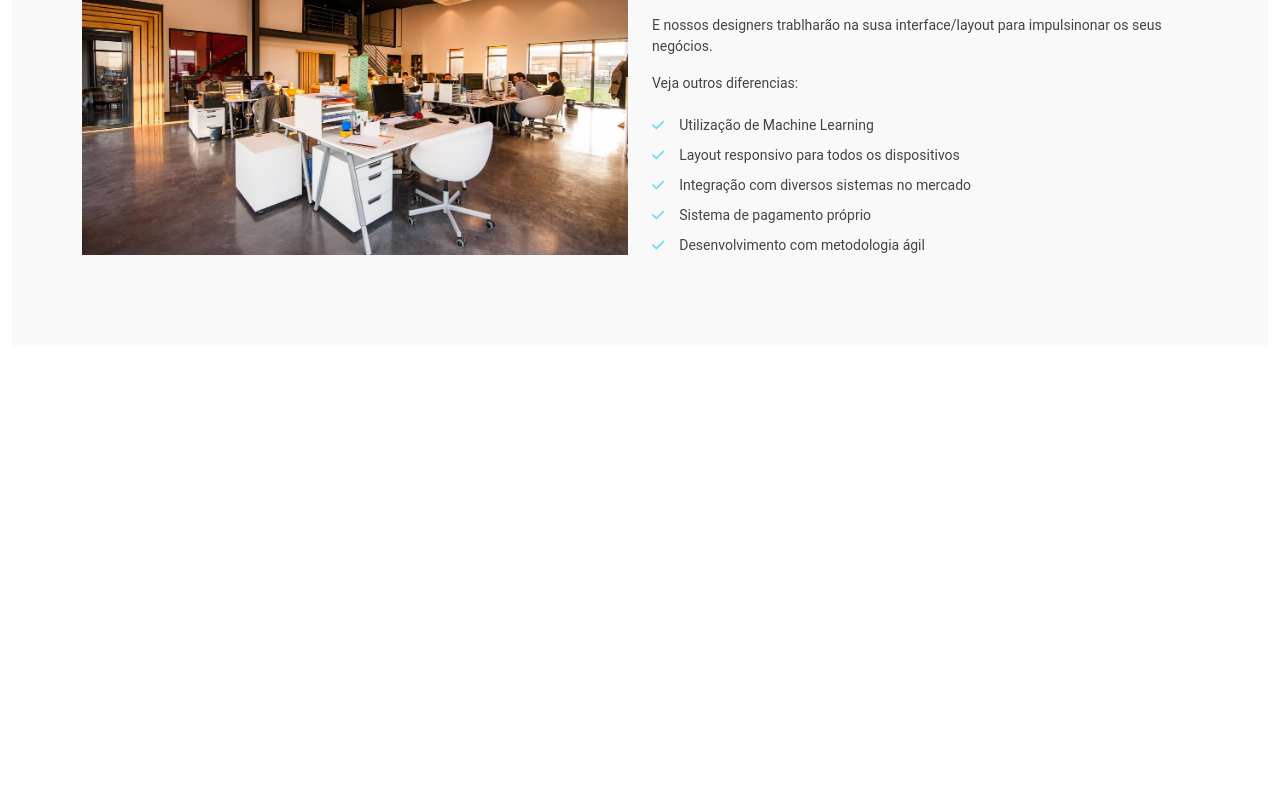
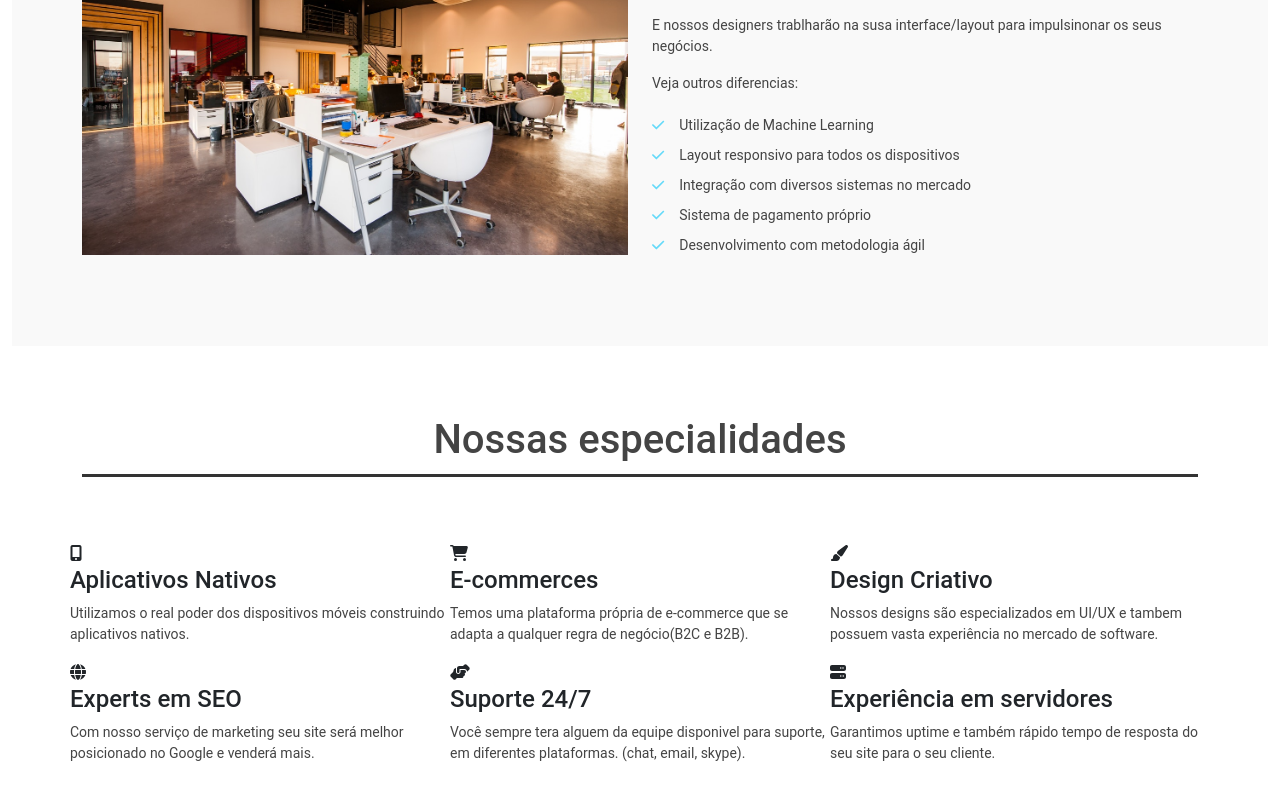
Before and after one commit to JhonatasAnicezio/Development-Agency, a React (Create React App) app: page / in a window 1280 px wide. Shown: the part 1024-1824 px from the top of the page. Before the commit the page ends 1370 px from the top, so only its background shows below. Built offline with nearby package versions, Linux system fonts and the light colour scheme.

Commit message:
feat(components/Services): add itens in components

```diff
--- a/src/components/Services.js
+++ b/src/components/Services.js
@@ -1,9 +1,25 @@
+import { FontAwesomeIcon } from '@fortawesome/react-fontawesome';
 import React from 'react';
+import { especialidades } from '../services';
+import TitleH2 from './TitleH2';
 
 function Services() {
   return (
-    <div>
-
+    <div id='services-area'>
+      <div className='container'>
+        <div className='row'>
+          <TitleH2 title='Nossas especialidades' />
+        </div>
+        <div className='d-flex flex-wrap'>
+          { especialidades.map((especialidade, index) =>
+            <div className='col-md-4 service-box' key={ index }>
+              <FontAwesomeIcon icon={ especialidade.icon } />
+              <h4>{ especialidade.title }</h4>
+              <p>{ especialidade.description }</p>
+            </div>
+          ) }
+        </div>
+      </div>
     </div>
   );
 }
```
